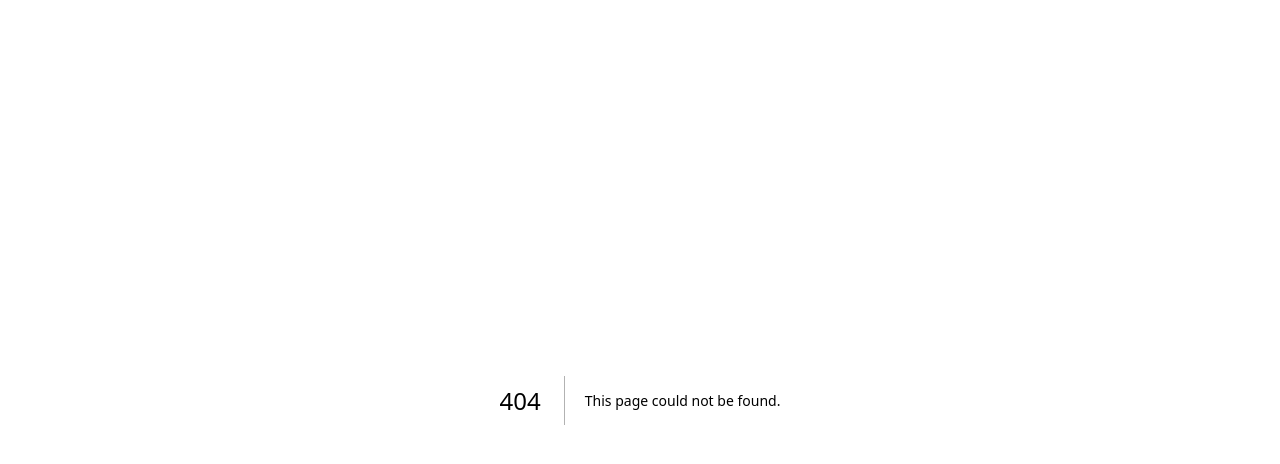
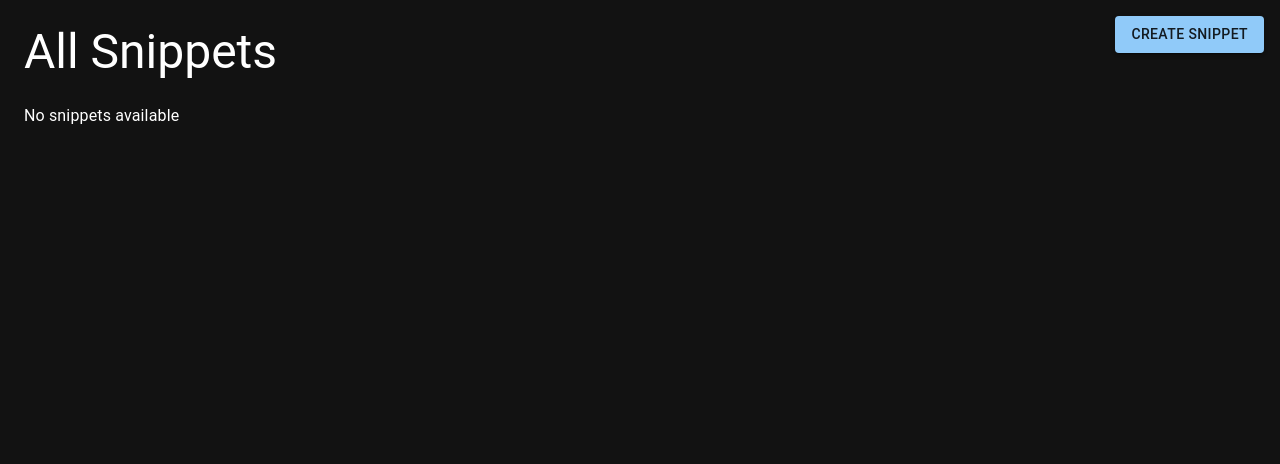
Before and after one commit to ashishyoo/Quick-Snippets, a Next.js app: page /snippets in a window 1280 px wide. Before the commit this address had no page. Shown: the top 464 px of the page. Built offline with nearby package versions, Linux system fonts and the light colour scheme.

Commit message:
feat: implement create and remove snippet

```diff
--- /dev/null
+++ b/src/app/snippets/page.tsx
@@ -0,0 +1,16 @@
+import React from "react";
+import { Typography } from "@mui/material";
+import Snippets from "@/components/Snippets";
+
+const page = () => {
+  return (
+    <div className="p-6">
+      <Typography variant="h3" className="pb-6">
+        All Snippets
+      </Typography>
+      <Snippets />
+    </div>
+  );
+};
+
+export default page;
--- a/src/components/CreateSnippet.tsx
+++ b/src/components/CreateSnippet.tsx
@@ -1,14 +1,16 @@
-import React from "react";
+import React, { useEffect } from "react";
 import { SubmitHandler, useForm } from "react-hook-form";
-import { FormData } from "@/types/form";
 import { Button, Stack, TextField, Typography } from "@mui/material";
 import { zodResolver } from "@hookform/resolvers/zod";
 import { schema } from "@/types/form.schema";
 import { useRouter } from "next/navigation";
+import { FormData } from "@/types/form";
+import useSnippetStore from "@/state/store";
+import { nanoid } from "nanoid";
+import { saveToLocal } from "@/utils/localStorage";
 
 const CreateSnippet = () => {
   const router = useRouter();
-
   const {
     register,
     handleSubmit,
@@ -18,14 +20,23 @@ const CreateSnippet = () => {
     resolver: zodResolver(schema),
   });
 
-  const onSubmit: SubmitHandler<FormData> = (data) => {
-    console.log(data);
-    reset();
-  };
+  const { snippets, addSnippet } = useSnippetStore();
 
   const handleViewSnippet = () => {
     router.push("/snippets");
   };
+
+  const handleCreateSnippet: SubmitHandler<FormData> = (data) => {
+    const newSnippet = {
+      id: nanoid(),
+      data,
+    };
+    console.log(newSnippet);
+    addSnippet(newSnippet);
+    reset();
+  };
+
+  useEffect(() => saveToLocal(snippets), [snippets]);
 
   return (
     <div>
@@ -41,7 +52,10 @@ const CreateSnippet = () => {
       >
         View Snippets
       </Button>
-      <form onSubmit={handleSubmit(onSubmit)} className="p-4 w-xl relative">
+      <form
+        onSubmit={handleSubmit(handleCreateSnippet)}
+        className="p-4 w-xl relative"
+      >
         <Typography variant="h3" className="pb-6">
           Quick Snippets
         </Typography>
--- /dev/null
+++ b/src/components/SnippetCard.tsx
@@ -0,0 +1,41 @@
+import React from "react";
+import Card from "@mui/material/Card";
+import CardContent from "@mui/material/CardContent";
+import Typography from "@mui/material/Typography";
+import Button from "@mui/material/Button";
+import CardActionArea from "@mui/material/CardActionArea";
+import CardActions from "@mui/material/CardActions";
+import { Snippet } from "@/types/snippet";
+import useSnippetStore from "@/state/store";
+
+const SnippetCard = ({ snippet }: { snippet: Snippet }) => {
+  console.log(snippet);
+  const {
+    id,
+    data: { name },
+  } = snippet;
+  const { removeSnippet } = useSnippetStore();
+
+  const handleRemove = (deleteId: string) => {
+    removeSnippet(deleteId);
+  };
+
+  return (
+    <Card sx={{ maxWidth: 345 }}>
+      <CardActionArea>
+        <CardContent>
+          <Typography gutterBottom variant="h5" component="div">
+            {name}
+          </Typography>
+        </CardContent>
+      </CardActionArea>
+      <CardActions>
+        <Button size="small" color="error" onClick={() => handleRemove(id)}>
+          Remove
+        </Button>
+      </CardActions>
+    </Card>
+  );
+};
+
+export default SnippetCard;
--- /dev/null
+++ b/src/components/Snippets.tsx
@@ -0,0 +1,45 @@
+"use client";
+
+import React from "react";
+import SnippetCard from "@/components/SnippetCard";
+import { Stack, Typography, Button } from "@mui/material";
+import useSnippetStore from "@/state/store";
+import { darkTheme, CssBaseline, ThemeProvider } from "../utils/index";
+import { useRouter } from "next/navigation";
+
+const Snippets = () => {
+  const router = useRouter();
+  const { snippets } = useSnippetStore();
+  const handleCreateSnippet = () => {
+    router.back();
+  };
+
+  return (
+    <ThemeProvider theme={darkTheme}>
+      <CssBaseline />
+      <Stack className="gap-2">
+        <Button
+          sx={{
+            position: "absolute",
+            top: "1rem",
+            right: "1rem",
+          }}
+          variant="contained"
+          className="absolute top-4 right-4"
+          onClick={handleCreateSnippet}
+        >
+          Create Snippet
+        </Button>
+        {snippets.length > 0 ? (
+          snippets.map((snippet) => (
+            <SnippetCard key={snippet.id} snippet={snippet} />
+          ))
+        ) : (
+          <Typography>No snippets available</Typography>
+        )}
+      </Stack>
+    </ThemeProvider>
+  );
+};
+
+export default Snippets;
```
